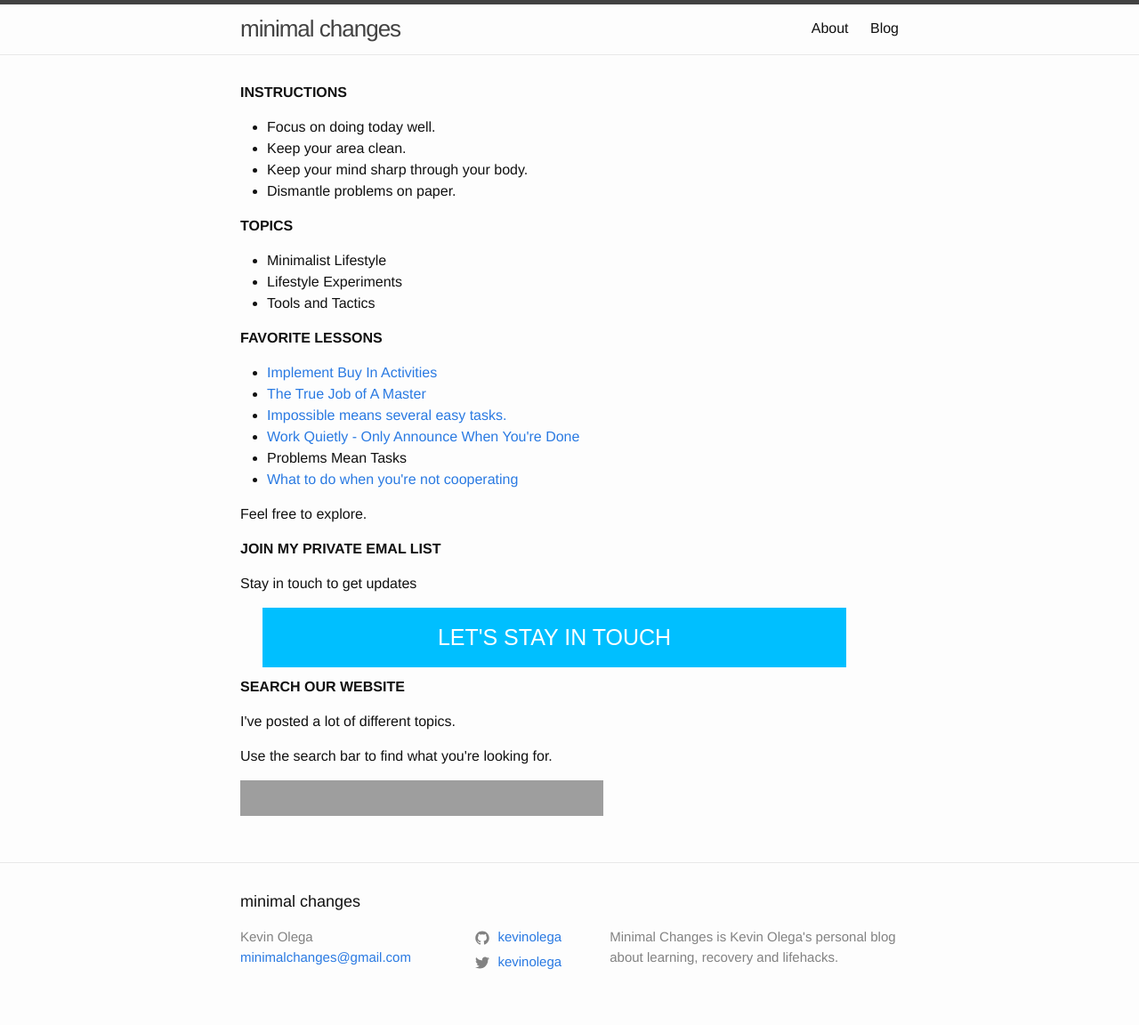
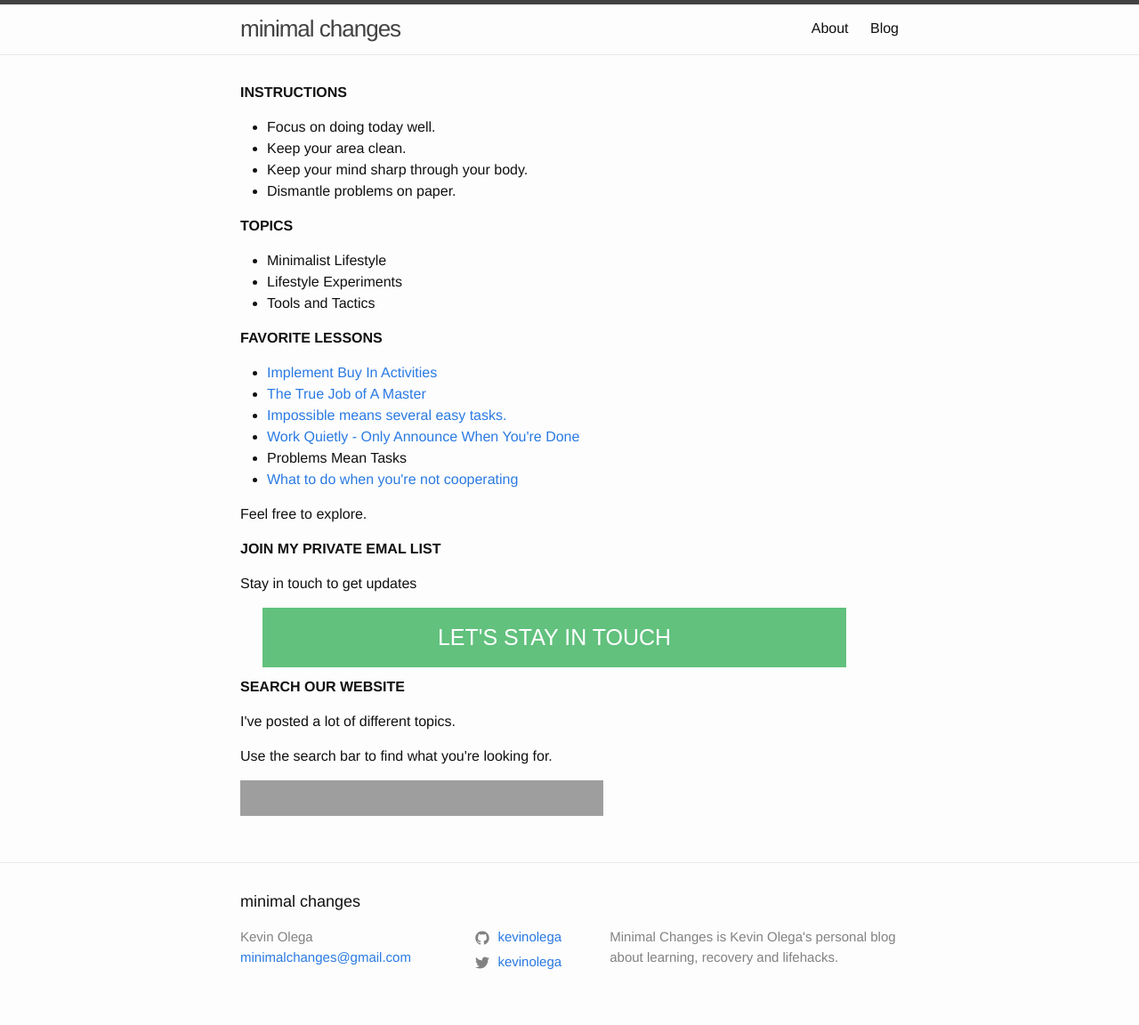
Before and after one commit to kevinolega/minimalchanges, a Jekyll site: the page built from index.md, in a window 1280 px wide. Shown: the whole page at 89% size. Built offline with Jekyll 4.4.1, drawn with Linux system fonts in a browser that asks for light colours; nearby versions of some CDN libraries; library files that are not in the unit come from our copies; grey boxes are pictures that could not be loaded.

Commit message:
Update _layout.scss

```diff
--- a/_sass/minima/_layout.scss
+++ b/_sass/minima/_layout.scss
@@ -249,7 +249,7 @@
   }
 }
 .button {
-        background-color: #00bfff; /* Green */
+        background-color: #61c17d; /* Green */
         border: none;
         color: white;
         width: 80%;
```
